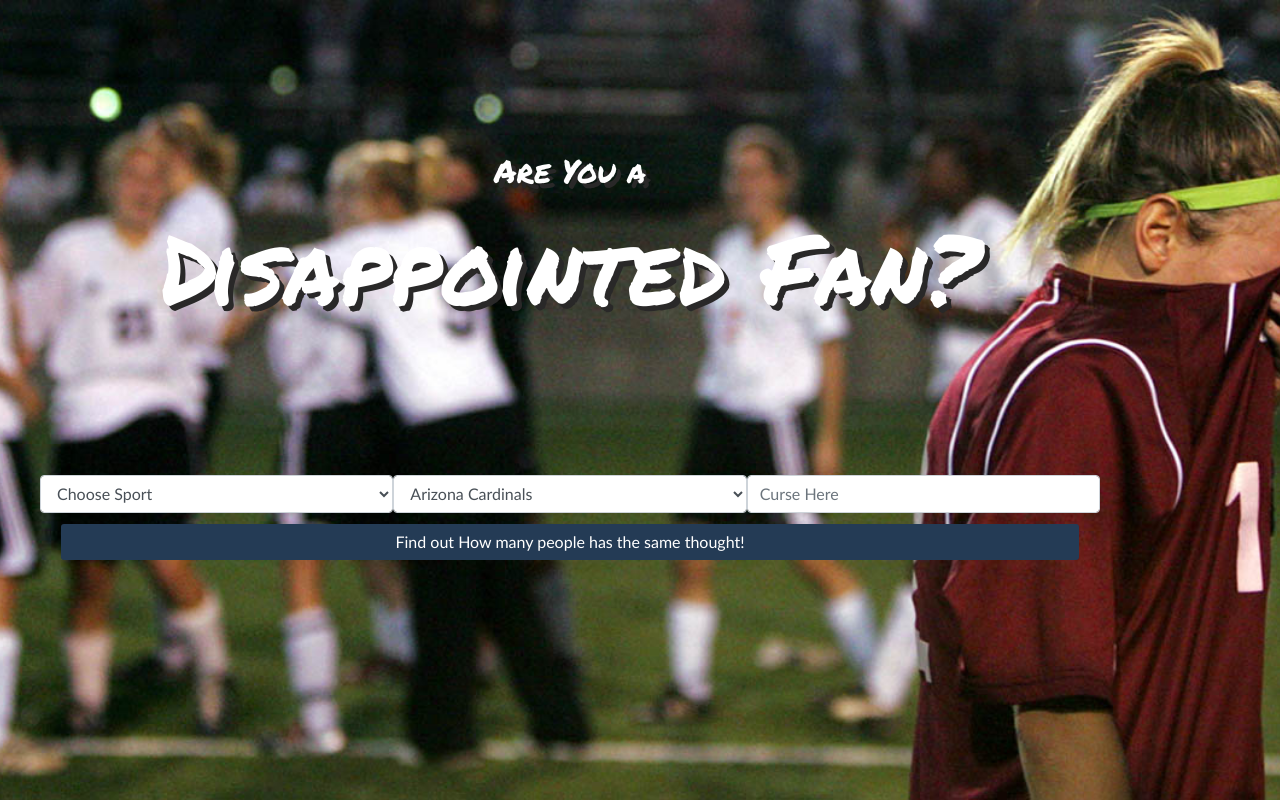
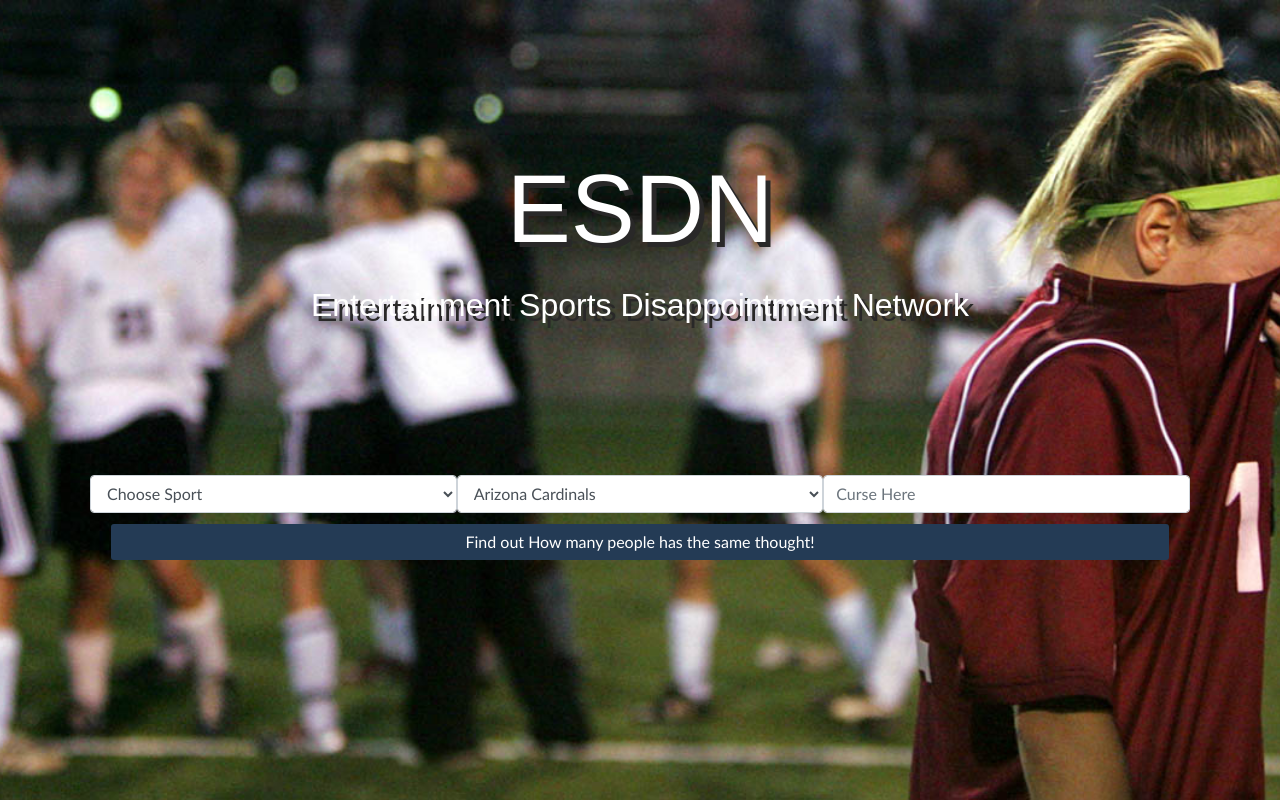
Before and after one commit to SunKD/disappointed_fans, a Django app: template apps/disappointed_fan_app/templates/disappointed_fan_app/index_desktop.html in a window 1280 px wide. Run offline with Django 3.2, Linux system fonts and the light colour scheme; the template is opened without the code that fills it, so the values that code supplies are empty; parts of the project's set-up code (start-up, migrations or seed data) failed here and were passed over; some libraries are stand-ins or nearby versions.

Commit message:
tweaks to style and finished input field validation rules but not displaying messages

```diff
--- a/apps/disappointed_fan_app/static/disappointed_fan_app/js/script.js
+++ b/apps/disappointed_fan_app/static/disappointed_fan_app/js/script.js
@@ -123,5 +123,24 @@ d3.json(url, function(d) {
 }); // json import
 
 $(document).ready(function(){
-  console.log('ready');
+  var howCheck = 1
+  var whyCheck = 1
+  $('#how').click(function(){
+      if (howCheck) {
+          $('#how-data').slideToggle();
+          howCheck = 0;
+      }else{
+          $('#how-data').slideToggle();
+          howCheck = 1;
+      }
+  })
+  $('#why').click(function(){
+      if (whyCheck) {
+          $('#why-data').slideToggle();
+          whyCheck = 0;
+      }else{
+          $('#why-data').slideToggle();
+          whyCheck = 1;
+      }
+  })
 });
--- a/apps/disappointed_fan_app/static/disappointed_fan_app/js/template.js
+++ /dev/null
@@ -1,22 +0,0 @@
-$(document).ready(function(){
-    var howCheck = 1
-    var whyCheck = 1
-    $('#how').click(function(){
-        if (howCheck) {
-            $('#how-data').slideToggle();
-            howCheck = 0;
-        }else{
-            $('#how-data').slideToggle();
-            howCheck = 1;
-        }
-    })
-    $('#why').click(function(){
-        if (whyCheck) {
-            $('#why-data').slideToggle();
-            whyCheck = 0;
-        }else{
-            $('#why-data').slideToggle();
-            whyCheck = 1;
-        }
-    })
-});
--- a/apps/disappointed_fan_app/static/disappointed_fan_app/styles/base.css
+++ b/apps/disappointed_fan_app/static/disappointed_fan_app/styles/base.css
@@ -232,26 +232,26 @@ img {
   height: 100vh; }
 
 .logo {
-  font-family: 'Playball', cursive;
+  font-family: 'Franklin Gothic Medium', 'Arial Narrow', Arial, sans-serif, cursive;
   font-size: 1.5em;
   color: white; }
 
 .container {
-  position: absolute;
+  position: relative;
   top: 0; }
   .container .mobile-instruct {
-    font-family: 'Unica One', cursive; }
+    font-family: serif, cursive; }
     .container .mobile-instruct .fa-thumbs-down {
       font-size: 3.5em;
       margin-top: 65px; }
     .container .mobile-instruct h1 {
-      font-family: 'Playball', cursive;
+      font-family: 'Franklin Gothic Medium', 'Arial Narrow', Arial, sans-serif, cursive;
       font-size: 3em;
       margin-bottom: 50px; }
     .container .mobile-instruct img {
       margin: 50px 0 0px 0; }
     .container .mobile-instruct h2:first-of-type {
-      font-family: 'Playball', cursive;
+      font-family: 'Franklin Gothic Medium', 'Arial Narrow', Arial, sans-serif, cursive;
       font-size: 2.3em;
       margin-bottom: 48px;
       line-height: 45px; }
@@ -263,13 +263,9 @@ img {
       text-align: left;
       font-size: 1.5em; }
     .container .mobile-instruct h2:last-of-type {
-      margin-bottom: 110px; }
+      margin-bottom: 178px; }
     .container .mobile-instruct .btn {
       font-weight: bold; }
-    .container .mobile-instruct .metal-font {
-      font-family: 'Metal Mania', cursive;
-      font-weight: 500;
-      letter-spacing: 0.1em; }
     .container .mobile-instruct .anchor {
       position: absolute;
       top: 507px;
@@ -297,7 +293,7 @@ img {
         color: #003056;
         margin-bottom: 10px; }
       .container .mobile-instruct .mover-box h2:first-of-type {
-        font-family: 'Unica One', cursive;
+        font-family: serif, cursive;
         font-size: 1.5em;
         line-height: 1em;
         margin: 15px 0; }
@@ -307,8 +303,6 @@ img {
         margin-bottom: 5px; }
         .container .mobile-instruct .how-answer p span {
           color: #C00; }
-      .container .mobile-instruct .how-answer p:last-of-type {
-        color: #c00; }
     .container .mobile-instruct button {
       background-color: #F4F7D9;
       border-radius: 3px;
@@ -337,16 +331,18 @@ img {
   .container .user-input {
     z-index: 2;
     position: relative;
-    padding: 40px;
+    padding: 20px;
     margin-top: 10%;
-    font-family: 'Permanent Marker', cursive;
+    font-family: Arial, sans-serif, cursive;
+    font-weight: 900;
     color: white;
     text-shadow: 5px 5px #292828; }
     .container .user-input h1 {
       font-size: 6em;
+      margin-top: 20px; }
+    .container .user-input h2 {
       margin-top: 20px;
-      margin-bottom: 150px; }
-    .container .user-input h2 {
+      margin-bottom: 150px;
       font-size: 2em; }
     .container .user-input .row {
       margin-top: 10px; }
--- a/apps/disappointed_fan_app/static/disappointed_fan_app/styles/base.scss
+++ b/apps/disappointed_fan_app/static/disappointed_fan_app/styles/base.scss
@@ -22,22 +22,25 @@
 
 
 .logo {
-    font-family: 'Playball', cursive;
+    // font-family: 'Playball', cursive;
+    font-family: 'Franklin Gothic Medium', 'Arial Narrow', Arial, sans-serif, cursive;
     font-size: 1.5em;
     color: white;
 }
 
 .container{
-    position: absolute;
+    position: relative;
     top: 0;
     .mobile-instruct{
-        font-family: 'Unica One', cursive;
+        // font-family: 'Unica One', cursive;
+        font-family: serif, cursive;
         .fa-thumbs-down{
             font-size: 3.5em;
             margin-top: 65px;
         }
         h1{
-            font-family: 'Playball', cursive;
+            // font-family: 'Playball', cursive;
+            font-family: 'Franklin Gothic Medium', 'Arial Narrow', Arial, sans-serif, cursive;
             font-size: 3em;
             margin-bottom: 50px;
         }
@@ -45,7 +48,8 @@
             margin: 50px 0 0px 0;
         }
         h2:first-of-type{
-            font-family: 'Playball', cursive;
+            // font-family: 'Playball', cursive;
+            font-family: 'Franklin Gothic Medium', 'Arial Narrow', Arial, sans-serif, cursive;
             font-size: 2.3em;
             margin-bottom: 48px;
             line-height: 45px;
@@ -61,15 +65,10 @@
         }
 
         h2:last-of-type{
-            margin-bottom: 110px;
+            margin-bottom: 178px;
         }
         .btn{
             font-weight: bold;
-        }
-        .metal-font{
-            font-family: 'Metal Mania', cursive;
-            font-weight: 500;
-            letter-spacing: 0.1em;
         }
         .anchor{
             position: absolute;
@@ -102,7 +101,8 @@
                 margin-bottom: 10px;
             }
             h2:first-of-type{
-                font-family: 'Unica One', cursive;
+                // font-family: 'Unica One', cursive;
+                font-family: serif, cursive;
                 font-size: 1.5em;
                 line-height: 1em;
                 margin: 15px 0;
@@ -115,9 +115,6 @@
                 span{
                     color: #C00;
                 }
-            }
-            p:last-of-type{
-                color: #c00;
             }
         }
         button{
@@ -166,19 +163,21 @@
     .user-input {
         z-index: 2;
         position: relative;
-        padding: 40px;
+        padding: 20px;
         margin-top: 10%;
-        font-family: 'Permanent Marker', cursive;
+        // font-family: 'Permanent Marker', cursive;
+        font-family: Arial, sans-serif, cursive;
+        font-weight: 900;
         color: white;
         text-shadow: 5px 5px #292828;
 
         h1{
             font-size: 6em;
             margin-top: 20px;
+        }
+        h2{
+            margin-top: 20px;
             margin-bottom: 150px;
-        }
-
-        h2{
             font-size: 2em;
         }
 
--- a/apps/disappointed_fan_app/templates/disappointed_fan_app/base.html
+++ b/apps/disappointed_fan_app/templates/disappointed_fan_app/base.html
@@ -7,8 +7,8 @@
     <meta charset="UTF-8">
     <meta name="viewport" content="width=device-width, initial-scale=1.0">
     <script
-    src="https://code.jquery.com/jquery-3.3.1.slim.min.js"
-    integrity="sha256-3edrmyuQ0w65f8gfBsqowzjJe2iM6n0nKciPUp8y+7E="
+    src="https://code.jquery.com/jquery-3.3.1.min.js"
+    integrity="sha256-FgpCb/KJQlLNfOu91ta32o/NMZxltwRo8QtmkMRdAu8="
     crossorigin="anonymous"></script>
     <!-- inclusion of compiled cssfile from SASS -->
     <link rel="stylesheet" href="{% static '/disappointed_fan_app/styles/base.css'%}">
--- a/apps/disappointed_fan_app/templates/disappointed_fan_app/index_desktop.html
+++ b/apps/disappointed_fan_app/templates/disappointed_fan_app/index_desktop.html
@@ -5,8 +5,8 @@
         <div class="user-input">
             <form action="process" method="POST" class="center">
                 {% csrf_token %}
-                <h2 class="tac">Are You a</h2>
-                <h1 class="tac">Disappointed Fan?</h1>
+                <h1 class="tac">ESDN</h1>
+                <h2 class="tac">Entertainment Sports Disappointment Network</h2>
                 <div class="row selects">
                     <select class="selectpicker form-control col-md-4" name="select1">
                         <option>Choose Sport</option>
--- a/apps/disappointed_fan_app/templates/disappointed_fan_app/main.html
+++ b/apps/disappointed_fan_app/templates/disappointed_fan_app/main.html
@@ -9,7 +9,7 @@
     <div class="container">
         <div class="row">
             <div class="sidebar col-md-4 col-12">
-                <form action="process" method="POST">
+                <form action="process_main" method="POST">
                     {% csrf_token %}
                     <div class="row">
                         <div class="col-12">
--- a/apps/disappointed_fan_app/urls.py
+++ b/apps/disappointed_fan_app/urls.py
@@ -5,6 +5,7 @@ urlpatterns = [
     url(r'^$', views.index, name="index"),
     url(r'^process$', views.process, name="process"),
     url(r'^main$', views.process, name="main"),
+    url(r'^process_main$', views.process_main, name="process_main"),
     # url(r'^result$', views.result, name="result"),
     url(r'^data.json$', views.data_json, name="data.json"),
 ]
--- a/apps/disappointed_fan_app/views.py
+++ b/apps/disappointed_fan_app/views.py
@@ -20,10 +20,24 @@ def index(request):
     else:
         return render(request, 'disappointed_fan_app/index_desktop.html')
 
-def process(request, postData):
+def process(request):
     response = UserSearch.objects.user_input_validator(request.POST)
-    print response
-    return render(request, 'disappointed_fan_app/main.html')
+    if not response['status']:
+        print "in process error response"
+        return render(request, 'disappointed_fan_app/index_desktop.html')
+    else:
+        print "in process valid response"
+        return render(request, 'disappointed_fan_app/main.html')
+
+def process_main(request):
+    response = UserSearch.objects.user_input_validator(request.POST)
+    if not response['status']:
+        print "in process error response"
+        return render(request, 'disappointed_fan_app/main.html')
+    else:
+        print "in process valid response"
+        return render(request, 'disappointed_fan_app/main.html')
+
 
 def main(request):
     return render(request, 'disappointed_fan_app/main.html')
```
Also changed, not shown: apps/disappointed_fan_app/models.py (+15 -9 lines), apps/disappointed_fan_app/templates/disappointed_fan_app/index_mobile.html (+3 -6 lines), 1 other file.
